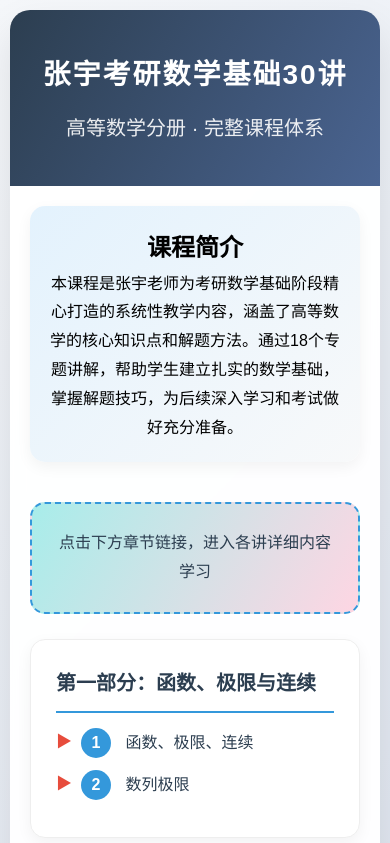
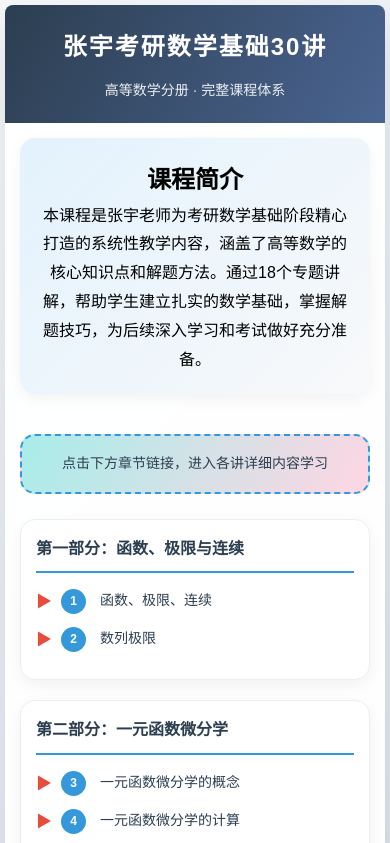
Before and after one commit to Yangzn666/math, a plain HTML site: page index.html in a window 390 px wide. Shown: the top 843 px of the page. Drawn offline with nearby package versions, Linux system fonts and the light colour scheme.

Commit message:
Add files via upload

```diff
--- a/index.html
+++ b/index.html
@@ -2,6 +2,7 @@
 <html lang="zh-CN">
 <head>
     <meta charset="UTF-8">
+    <meta name="viewport" content="width=device-width, initial-scale=1.0">
     <title>张宇考研数学基础30讲·高等数学分册</title>
     <script src="https://polyfill.io/v3/polyfill.min.js?features=es6"></script>
     <script id="MathJax-script" async src="https://cdn.jsdelivr.net/npm/mathjax@3/es5/tex-mml-chtml.js"></script>
@@ -18,6 +19,36 @@
             background: linear-gradient(135deg, #f5f7fa 0%, #c3cfe2 100%);
             min-height: 100vh;
             padding: 20px;
+        }
+
+        @media (max-width: 1024px) {
+            body {
+                padding: 15px;
+            }
+
+            .container {
+                border-radius: 15px;
+            }
+
+            header {
+                padding: 30px 15px;
+            }
+
+            h1 {
+                font-size: 32px;
+            }
+
+            .subtitle {
+                font-size: 18px;
+            }
+
+            .intro {
+                padding: 15px;
+            }
+
+            .highlight-section {
+                padding: 20px;
+            }
         }
 
         .container {
@@ -71,9 +102,52 @@
             margin-bottom: 40px;
         }
 
+        @media (max-width: 1024px) and (min-width: 769px) {
+            .chapters-container {
+                grid-template-columns: repeat(auto-fill, minmax(250px, 1fr));
+                gap: 15px;
+            }
+
+            .chapter-card {
+                padding: 20px;
+            }
+        }
+
         @media (max-width: 768px) {
             .chapters-container {
                 grid-template-columns: 1fr;
+            }
+
+            body {
+                padding: 10px;
+            }
+
+            .container {
+                border-radius: 10px;
+            }
+
+            header {
+                padding: 25px 10px;
+            }
+
+            h1 {
+                font-size: 28px;
+            }
+
+            .subtitle {
+                font-size: 16px;
+            }
+
+            .content {
+                padding: 20px;
+            }
+
+            .chapter-card {
+                padding: 20px;
+            }
+
+            .chapter-card h3 {
+                font-size: 18px;
             }
         }
 
@@ -101,6 +175,13 @@
             font-weight: bold;
             border-bottom: 2px solid #3498db;
             padding-bottom: 10px;
+        }
+
+        @media (max-width: 480px) {
+            .chapter-card h3 {
+                font-size: 18px;
+                padding-bottom: 8px;
+            }
         }
 
         .chapter-card ul {
@@ -169,17 +250,58 @@
             border: 2px dashed #3498db;
         }
 
-        @media (max-width: 768px) {
-            .content {
-                padding: 20px;
+        @media (max-width: 480px) {
+            body {
+                padding: 5px;
             }
 
-            body {
-                padding: 10px;
+            .container {
+                border-radius: 8px;
+            }
+
+            header {
+                padding: 20px 10px;
             }
 
             h1 {
-                font-size: 28px;
+                font-size: 24px;
+            }
+
+            .subtitle {
+                font-size: 14px;
+            }
+
+            .content {
+                padding: 15px;
+            }
+
+            .chapter-card {
+                padding: 15px;
+            }
+
+            .chapter-card h3 {
+                font-size: 16px;
+            }
+
+            .chapter-link {
+                font-size: 14px;
+            }
+
+            .chapter-number {
+                width: 25px;
+                height: 25px;
+                line-height: 25px;
+                font-size: 12px;
+            }
+
+            .highlight-section {
+                padding: 15px;
+                font-size: 14px;
+            }
+
+            .footer {
+                padding: 15px;
+                font-size: 12px;
             }
         }
 
```
